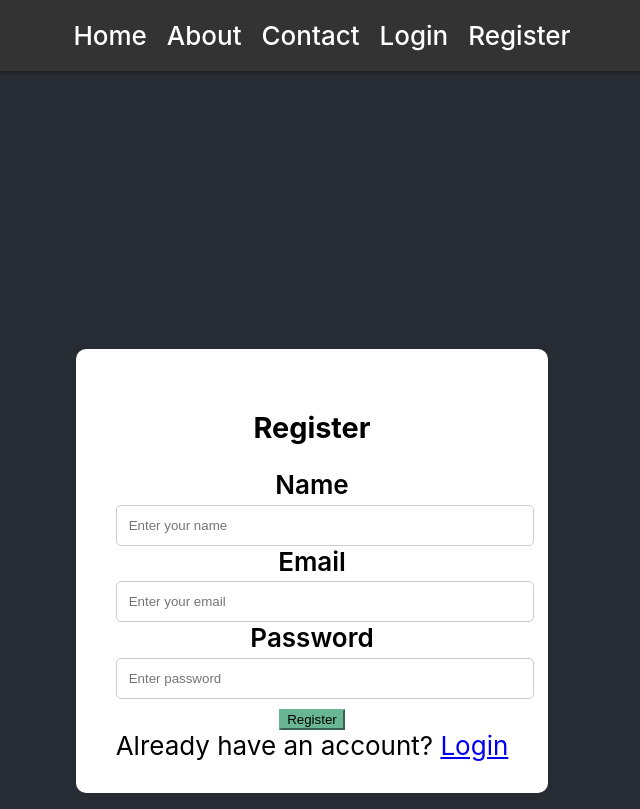
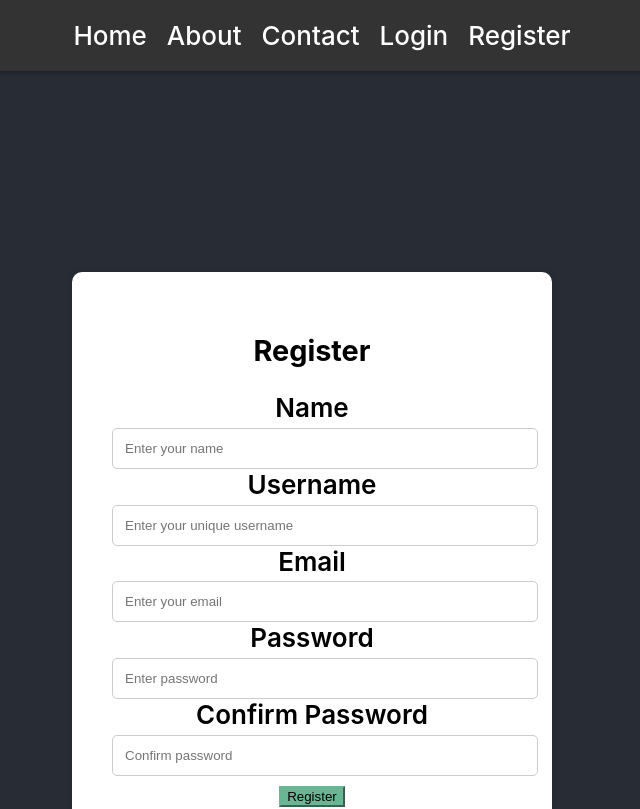
Before and after one commit to TheoAdal/my-site, a React (Create React App) app: page /register in a window 1280 px wide. Shown: the top 809 px of the page, without its empty margins (328-968 px from the left). Built offline with nearby package versions, Linux system fonts and the light colour scheme.

Commit message:
Created unique Profile pages, visitors can readonly, actual user can edit

```diff
--- a/src/Topbar/Topbar.js
+++ b/src/Topbar/Topbar.js
@@ -12,7 +12,7 @@ export default function Topbar() {
   const navigate = useNavigate();
 
   const isAuthenticated = useSelector((state) => state.auth.isAuthenticated);
-  // const user = useSelector((state) => state.auth.user);
+  const user = useSelector((state) => state.auth.user); //user info from Redux
 
   const handleLogout = async () => {
     try {
@@ -51,7 +51,10 @@ export default function Topbar() {
             <Link to="/register">Register</Link>
           </>
         ) : (
+          <>
+          <Link to={`/profile/${user?.username}`}>Profile</Link>
           <button onClick={handleLogout}>Logout</button>
+          </>
         )}
       </nav>
     </div>
--- a/src/auth-components/Profile/Profile.js
+++ b/src/auth-components/Profile/Profile.js
@@ -0,0 +1,51 @@
+import React, { useEffect, useState } from "react";
+import { useParams } from "react-router-dom";
+import axios from "axios";
+// import "./Profile.scss";
+
+const Profile = () => {
+  const { username } = useParams();
+  const [profile, setProfile] = useState(null);
+  const [error, setError] = useState("");
+
+  useEffect(() => {
+    const fetchProfile = async () => {
+      try {
+        const token = localStorage.getItem("access_token");
+        const response = await axios.get(
+          `http://localhost:5000/api/get/user/${username}`,
+          {
+            headers: {
+              Authorization: `Bearer ${token}`,
+            },
+          }
+        );
+        setProfile(response.data);
+      } catch (err) {
+        console.error("Profile fetch error:", err);
+        setError("Failed to load profile");
+      }
+    };
+
+    fetchProfile();
+  }, [username]);
+
+  if (error) return <div className="profile-container">{error}</div>;
+  if (!profile) return <div className="profile-container">Loading...</div>;
+
+  return (
+    <div className="profile-container">
+      <h2>@{profile.username}</h2>
+      <p><strong>Name:</strong> {profile.name}</p>
+
+      {profile.isOwner && (
+        <>
+          <p><strong>Email:</strong> {profile.email}</p>
+          <button className="edit-btn">Edit Profile</button>
+        </>
+      )}
+    </div>
+  );
+};
+
+export default Profile;
--- a/src/components/ContentWrapper/ContentWrapper.js
+++ b/src/components/ContentWrapper/ContentWrapper.js
@@ -13,6 +13,7 @@ import ResetPassword from "../PasswordResetPage/ResetPassword.js"
 
 //Protected Routes
 import Dashboard from "../../auth-components/Dashboard/Dashboard.js";
+import Profile from "../../auth-components/Profile/Profile.js";
 
 //Auth Logic
 import RedirectIfAuthenticated from "../../Redux/RedirectIfAuthenticated";
@@ -31,13 +32,12 @@ function ContentWrapper() {
         {/* Public routes but cannot be accessed by authenticated users */}
         <Route exact path="/login" element={<RedirectIfAuthenticated> <Login/> </RedirectIfAuthenticated>}/>
         <Route exact path="/register" element={<RedirectIfAuthenticated> <Register /> </RedirectIfAuthenticated>}/>
-        <Route exact path="/verify/:token" element={<RedirectIfAuthenticated> <Register /> </RedirectIfAuthenticated>}/>
+        <Route exact path="/verify/:token" element={<RedirectIfAuthenticated> <UserVerification /> </RedirectIfAuthenticated>}/>
         <Route exact path="/forgot-password" element={<RedirectIfAuthenticated> <ForgotPassword/> </RedirectIfAuthenticated>}/>
         <Route exact path="/reset-password/:token" element={<RedirectIfAuthenticated> <ResetPassword/> </RedirectIfAuthenticated>}/>
         {/* Protected routes */}
-        <Route
-          path="/dashboard"
-          element={<PrivateRoute> <Dashboard/> </PrivateRoute>}/>
+        <Route path="/dashboard" element={<PrivateRoute> <Dashboard/> </PrivateRoute>}/>
+        <Route path="/profile/:username" element={<PrivateRoute> <Profile/> </PrivateRoute>}/>
       </Routes>
     </div>
   );
--- a/src/components/LoginPage/Login.js
+++ b/src/components/LoginPage/Login.js
@@ -8,7 +8,7 @@ import { login } from "../../Redux/authSlice";
 import "./Login.css";
 
 
-const LoginWrapperComponent = () => {
+const Login = () => {
   const [email, setEmail] = useState("");
   const [password, setPassword] = useState("");
   const [errorMessage, setErrorMessage] = useState(null); //For handling error messages
@@ -115,4 +115,4 @@ const LoginWrapperComponent = () => {
   );
 };
 
-export default LoginWrapperComponent;
+export default Login;
--- a/src/components/RegisterPage/Register.js
+++ b/src/components/RegisterPage/Register.js
@@ -3,7 +3,7 @@ import axios from "axios";
 import { useNavigate, Link } from "react-router-dom";
 
 function Register() {
-  const [form, setForm] = useState({ name: "", email: "", password: "" });
+  const [form, setForm] = useState({ name: "", username: "", email: "", password: "", confirmPassword: "", });
   const [message, setMessage] = useState(null);
   const [error, setError] = useState(null);
   const navigate = useNavigate();
@@ -15,17 +15,27 @@ function Register() {
 
   const handleSubmit = async (e) => {
     e.preventDefault();
+
+    //Password validation
+    if (form.password !== form.confirmPassword) {
+      setError("Passwords do not match");
+      return;
+    }
+
     try {
       const res = await axios.post("http://localhost:5000/postroutes/user/register", form);
       setMessage(res.data.message);
-      setForm({ name: "", email: "", password: "" });
+      setForm({ name: "", username: "", email: "", password: "" });
 
       // Redirect after success (optional)
       setTimeout(() => navigate("/login"), 3000);
     } catch (err) {
       if (err.response?.status === 409) {
         setError("Email is already registered.");
-      } else {
+      } else if (err.response?.status === 410) {
+        setError("Username is already taken.");
+      }
+        else {
         setError("Registration failed. Please try again.");
       }
     }
@@ -36,7 +46,6 @@ function Register() {
       <form className="Auth-form" onSubmit={handleSubmit}>
         <div className="Auth-form-content">
           <h3 className="Auth-form-title">Register</h3>
-
           <div className="form-group mt-3">
             <label>Name</label>
             <input
@@ -49,7 +58,18 @@ function Register() {
               required
             />
           </div>
-
+          <div className="form-group mt-3">
+            <label>Username</label>
+            <input
+              type="text"
+              name="username"
+              value={form.username}
+              onChange={handleChange}
+              className="form-control mt-1"
+              placeholder="Enter your unique username"
+              required
+            />
+          </div>
           <div className="form-group mt-3">
             <label>Email</label>
             <input
@@ -62,7 +82,6 @@ function Register() {
               required
             />
           </div>
-
           <div className="form-group mt-3">
             <label>Password</label>
             <input
@@ -75,10 +94,20 @@ function Register() {
               required
             />
           </div>
-
+          <div className="form-group mt-3">
+            <label>Confirm Password</label>
+            <input
+              type="password"
+              name="confirmPassword"
+              value={form.confirmPassword}
+              onChange={handleChange}
+              className="form-control mt-1"
+              placeholder="Confirm password"
+              required
+            />
+          </div>
           {error && <p style={{ color: "red" }}>{error}</p>}
           {message && <p style={{ color: "green" }}>{message}</p>}
-
           <div className="d-grid gap-2 mt-3">
             <button type="submit" className="btn btn-primary">
               Register
```
